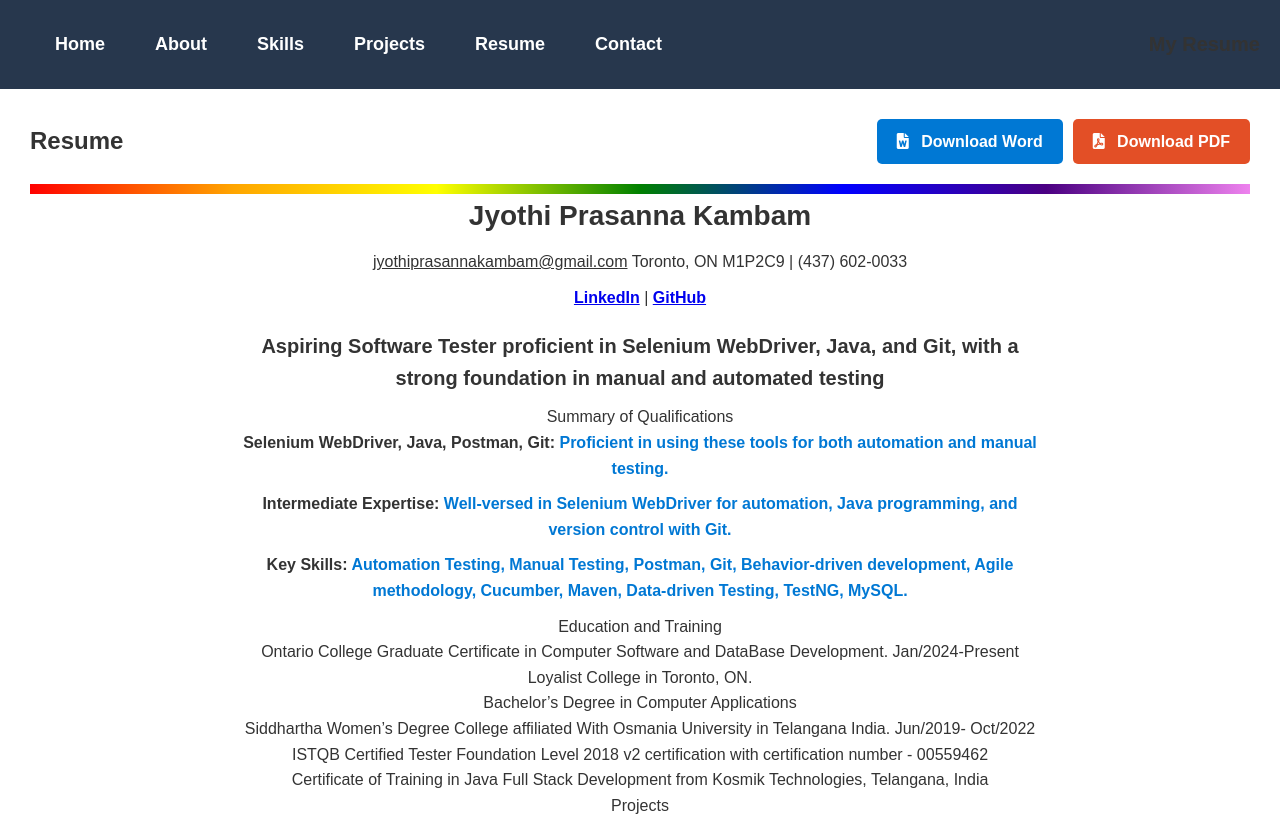
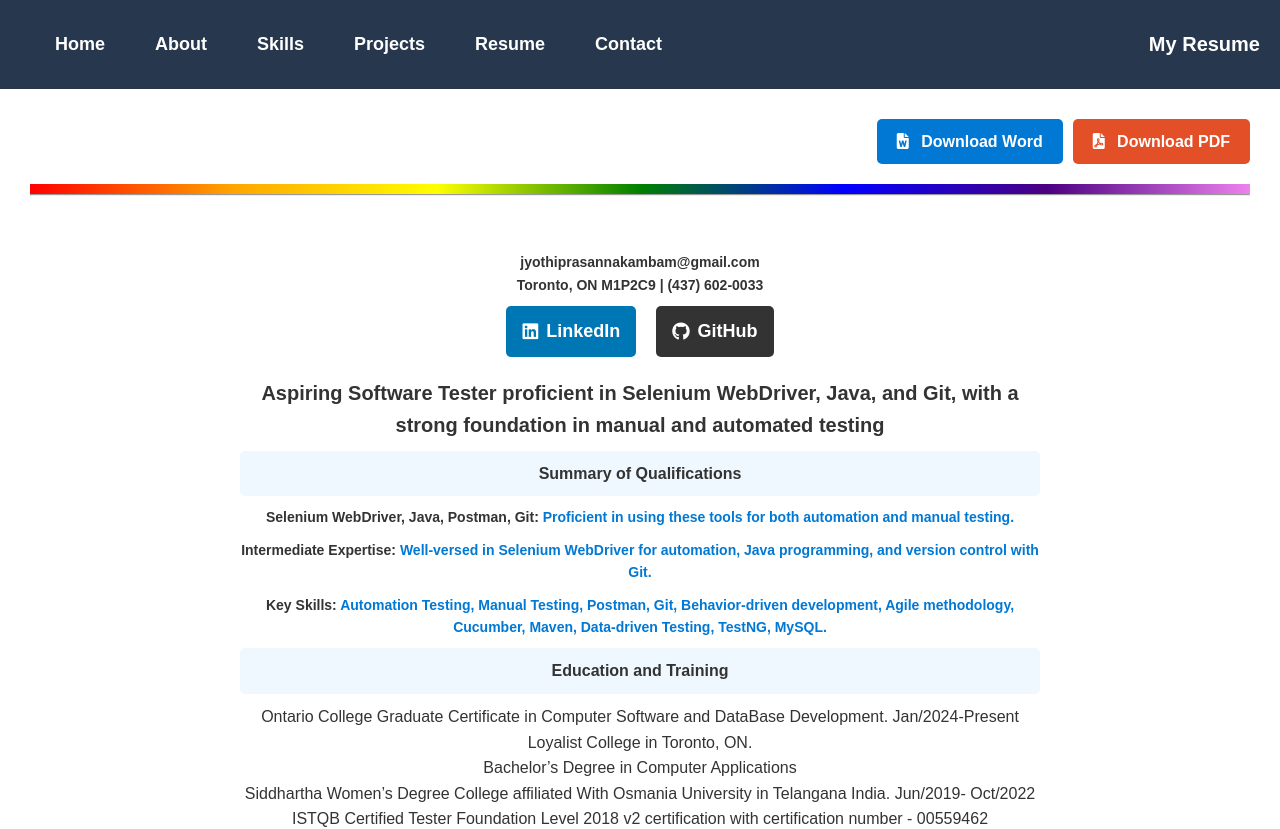
Before and after one commit to Jyothi2828/JyothiPortfolio, a plain HTML site: page html/resume.html in a window 1280 px wide. Shown: the top 829 px of the page. Drawn offline with Linux system fonts and the light colour scheme.

Commit message:
Updated as index.html for the deployment

```diff
--- a/css/resume.css
+++ b/css/resume.css
@@ -17,7 +17,49 @@ body {
         background: linear-gradient(to right, red, orange, yellow, green, blue, indigo, violet);
     }
 
+    .social-links {
+        display: flex; /* Flexbox to arrange buttons horizontally */
+        justify-content: center; /* Center-align the buttons */
+        margin: 20px 0; /* Add vertical spacing */
+    }
 
+    .social-links a {
+        display: flex;
+        align-items: center;
+        margin: 0 10px; /* Horizontal spacing between buttons */
+        padding: 10px 15px;
+        font-size: 18px; /* Size of the icons and text */
+        color: #fff;
+        text-decoration: none;
+        border-radius: 5px;
+        transition: background-color 0.3s ease;
+        border: 1px solid transparent; /* Border for better click area */
+    }
+
+    .social-links .linkedin {
+        background-color: #0077b5; /* LinkedIn color */
+    }
+
+    .social-links .github {
+        background-color: #333; /* GitHub color */
+    }
+
+    .social-links a:hover {
+        color: #fff;
+        background-color: #444; /* Darker background on hover */
+    }
+
+    .social-links .linkedin:hover {
+        background-color: #005582;
+    }
+
+    .social-links .github:hover {
+        background-color: #000;
+    }
+
+    .social-links i {
+        margin-right: 8px; /* Space between icon and text */
+    }
 h1 {
     margin: 0;
     font-size: 24px;
@@ -34,12 +76,19 @@ h1 {
     justify-content: space-between;
     align-items: center;
     margin-bottom: 20px;
+    font-weight: bolder;
 }
 
 .resume-header h1 {
     margin: 0;
 }
-
+p.section-header{
+    background-color: #f0f8ff; /* Light color for highlighting */
+            padding: 10px; /* Add padding for spacing */
+            border-radius: 5px; /* Optional: Rounded corners */
+            margin: 10px 0; /* Optional: Margin for spacing around the paragraph */
+            font-weight: bolder;
+}
 .resume-download {
     display: flex;
     gap: 10px;
@@ -126,7 +175,8 @@ li {
 
 h4 {
     margin: 0;
-    font-size: 16px;
+    font-size: 14px;
+    font-style: normal;
 }
 
 .highlight {
--- a/css/styles.css
+++ b/css/styles.css
@@ -29,7 +29,7 @@ h1 {
     margin-right: 10px; /* Adjust spacing between heading and cards */
     font-size: 1.2rem;
     font-weight: bold;
-    color: #333;
+    color: #ffffff;
 }
 /* Header styles */
 header {
--- a/html/about.html
+++ b/html/about.html
@@ -5,6 +5,8 @@
     <meta name="viewport" content="width=device-width, initial-scale=1.0">
     <title>About - My Portfolio</title>
     <link rel="stylesheet" href="../css/styles.css">
+    <link rel="stylesheet" href="../css/about.css">
+
     <link rel="stylesheet" href="https://cdnjs.cloudflare.com/ajax/libs/font-awesome/6.0.0-beta3/css/all.min.css"> <!-- Font Awesome for icons -->
 
 </head>
@@ -13,7 +15,7 @@
         <button class="menu-toggle">☰</button>
         <nav>
             <ul>
-                <li><a href="../Portfolio.html">Home</a></li>
+                <li><a href="../index.html">Home</a></li>
                 <li><a href="about.html">About</a></li>
                 <li><a href="skills.html">Skills</a></li>
                 <li><a href="projects.html">Projects</a></li>
@@ -26,8 +28,28 @@
 
     <main>
         <section id="about">
-            <h2>About Me</h2>
-            <p>This is the about page.</p>
+            <h2 class="main-heading" typing>About Me</h2>
+            <p class="intro">Hi, I’m Jyothi Prasanna Kambam, a dedicated software tester from Toronto, ON.</p>
+            <p class="opportunities">I’m currently looking for internship and entry-level opportunities where I can leverage my skills in software testing and development.</p>
+            <h3 class="sub-heading" typing>Skills & Expertise</h3>
+            <ul>
+                <li><strong>Testing Tools:</strong> Proficient with Selenium WebDriver and Postman.</li>
+                <li><strong>Languages:</strong> Learning Java and JavaScript through personal projects.</li>
+                <li><strong>Certification:</strong> ISTQB certified.</li>
+            </ul>
+            <p>I’m actively working on personal projects to build my experience with Java and JavaScript, and I’m excited to apply these skills in a professional environment.</p>
+            <h3 class="sub-heading" typing>Goals</h3>
+            <p>I’m eager to contribute to innovative projects and further develop my expertise. Let’s connect and explore opportunities together!</p>
+            <h3 class="sub-heading" typing>Hobbies & Interests</h3>
+            <ul>
+                <li><strong>Tech Enthusiast:</strong> Exploring new technologies and experimenting with coding challenges.</li>
+                <li><strong>Coding Projects:</strong> Working on personal projects to enhance my skills.</li>
+                <li><strong>Community Engagement:</strong> Participating in tech meetups and forums to network with professionals.</li>
+            </ul>
+            <h3 class="sub-heading" typing >Get in Touch</h3>
+            <p>Feel free to reach out!</p>
+            <a href="https://www.linkedin.com/in/jyothiprasannakambam" target="_blank" class="social-link">LinkedIn</a> |
+            <a href="https://github.com/Jyothi2828" target="_blank" class="social-link">GitHub</a>
         </section>
     </main>
 
@@ -64,6 +86,6 @@
         </ul>
     </footer>
 
-    <script src="./js/scripts.js"></script>
+    <script src="../js/scripts.js"></script>
 </body>
 </html>
--- a/html/resume.html
+++ b/html/resume.html
@@ -16,7 +16,7 @@
         <button class="menu-toggle">☰</button>
         <nav>
             <ul>
-                <li><a href="../Portfolio.html">Home</a></li>
+                <li><a href="../index.html">Home</a></li>
                 <li><a href="about.html">About</a></li>
                 <li><a href="skills.html">Skills</a></li>
                 <li><a href="projects.html">Projects</a></li>
@@ -28,7 +28,7 @@
     </header>
 
     <main>
-        <section id="resume">
+        <section id="resume" class="resume1">
             <div class="resume-header">
                 <h1>Resume</h1>
                 <div class="resume-download">
@@ -40,19 +40,23 @@
                     </a>
                 </div>
             </div>
-<hr class="customhr">
+<hr class="customhr"><hr>
             <div id="resumebody">
 
                 <h1 class="resume-name">Jyothi Prasanna Kambam</h1>
 
                 <p class="contact-info">
-                    <u>jyothiprasannakambam@gmail.com</u> Toronto, ON M1P2C9 | (437) 602-0033
+                 <h4>jyothiprasannakambam@gmail.com</h4>
+                 <h4> Toronto, ON M1P2C9 | (437) 602-0033</h4>
                 </p>
-                <p class="social-links">
-                    <a href="https://www.linkedin.com/in/jyothiprasannakambam" target="_blank"
-                        class="color-linkedin">LinkedIn</a> |
-                    <a href="https://github.com/Jyothi2828" target="_blank" class="color-github">GitHub</a>
-                </p>
+                <div class="social-links">
+                    <a href="https://www.linkedin.com/in/jyothiprasannakambam" target="_blank" class="linkedin">
+                        <i class="fab fa-linkedin"></i> LinkedIn
+                    </a>
+                    <a href="https://github.com/Jyothi2828" target="_blank" class="github">
+                        <i class="fab fa-github"></i> GitHub
+                    </a>
+                </div>
 
                 <h2>Aspiring Software Tester proficient in Selenium WebDriver, Java, and Git, with a strong foundation
                     in manual and automated testing</h2>
```
Also changed, not shown: css/about.css (added, +16 -0 lines), html/contact.html (+2 -2 lines), html/projects.html (+2 -2 lines), html/skills.html (+2 -2 lines), index.html (renamed from Portfolio.html), js/scripts.js (line endings or trailing spaces).
